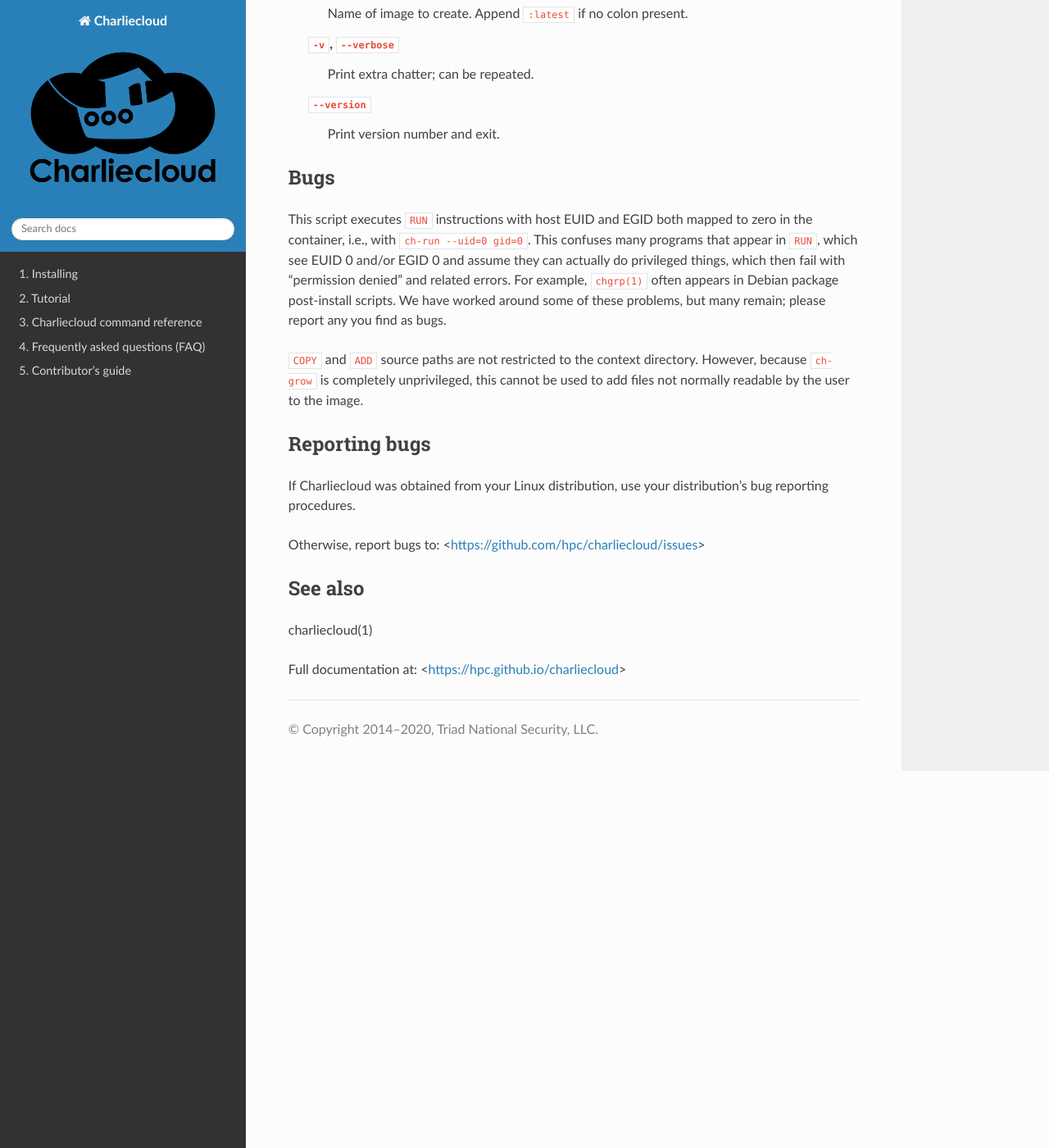
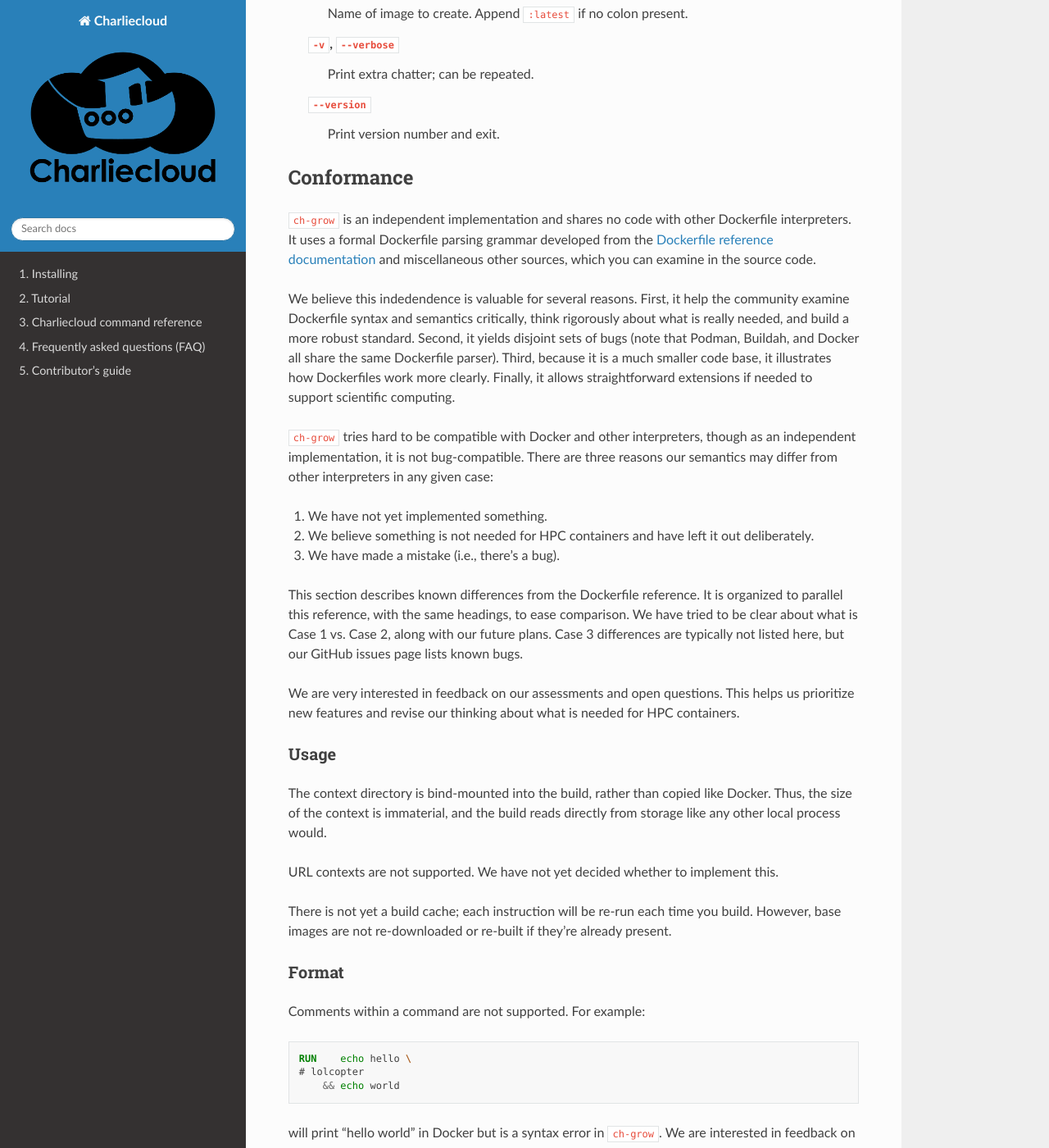
Before and after one commit to hpc/charliecloud, a Sphinx documentation site: the page built from doc/ch-grow.rst, in a window 1280 px wide and 1400 px high, scrolled down 1830 px. Shown: the whole window at 82% size. Built offline with Sphinx 7.4.7 and the Read the Docs theme 2.0.0, drawn with Linux system fonts in a browser that asks for light colours; some of the changed text lies outside the part shown.

Commit message:
snapshot

```diff
--- a/doc/ch-grow_desc.rst
+++ b/doc/ch-grow_desc.rst
@@ -84,18 +84,145 @@ Other arguments:
   :code:`--version`
     Print version number and exit.
 
-Bugs
-====
+Conformance
+===========
 
-This script executes :code:`RUN` instructions with host EUID and EGID both
-mapped to zero in the container, i.e., with :code:`ch-run --uid=0 gid=0`. This
-confuses many programs that appear in :code:`RUN`, which see EUID 0 and/or
-EGID 0 and assume they can actually do privileged things, which then fail with
-"permission denied" and related errors. For example, :code:`chgrp(1)` often
+:code:`ch-grow` is an independent implementation and shares no code with other
+Dockerfile interpreters. It uses a formal Dockerfile parsing grammar developed
+from the `Dockerfile reference documentation
+<https://docs.docker.com/engine/reference/builder/>`_ and miscellaneous other
+sources, which you can examine in the source code.
+
+We believe this indedendence is valuable for several reasons. First, it help
+the community examine Dockerfile syntax and semantics critically, think
+rigorously about what is really needed, and build a more robust standard.
+Second, it yields disjoint sets of bugs (note that Podman, Buildah, and Docker
+all share the same Dockerfile parser). Third, because it is a much smaller
+code base, it illustrates how Dockerfiles work more clearly. Finally, it
+allows straightforward extensions if needed to support scientific computing.
+
+:code:`ch-grow` tries hard to be compatible with Docker and other
+interpreters, though as an independent implementation, it is not
+bug-compatible. There are three reasons our semantics may differ from other
+interpreters in any given case:
+
+1. We have not yet implemented something.
+2. We believe something is not needed for HPC containers and have left it out
+   deliberately.
+3. We have made a mistake (i.e., there's a bug).
+
+This section describes known differences from the Dockerfile reference. It is
+organized to parallel this reference, with the same headings, to ease
+comparison. We have tried to be clear about what is Case 1 vs. Case 2, along
+with our future plans. Case 3 differences are typically not listed here, but
+our GitHub issues page lists known bugs.
+
+We are very interested in feedback on our assessments and open questions. This
+helps us prioritize new features and revise our thinking about what is needed
+for HPC containers.
+
+Usage
+-----
+
+The context directory is bind-mounted into the build, rather than copied like
+Docker. Thus, the size of the context is immaterial, and the build reads
+directly from storage like any other local process would.
+
+URL contexts are not supported. We have not yet decided whether to implement
+this.
+
+There is not yet a build cache; each instruction will be re-run each time you
+build. However, base images are not re-downloaded or re-built if they're
+already present.
+
+Format
+------
+
+Comments within a command are not supported. For example:
+
+.. code-block:: dockerfile
+
+   RUN    echo hello \
+   # lolcopter
+       && echo world
+
+will print "hello world" in Docker but is a syntax error in :code:`ch-grow`.
+We are interested in feedback on whether this is useful.
+
+Parser directives
+-----------------
+
+So far, we have not identified a need for any of the parser directives, so
+they are not supported and we are not planning support.
+
+Environment replacement
+-----------------------
+
+In all instructions except for the shell form of :code:`RUN`, substitution of
+variables set with :code:`ARG` and :code:`ENV` with :code:`$foo` and
+:code:`${foo}` syntaxes is supported, as is escaping with backslash to prevent
+substitution.
+
+The :code:`${foo:-bar}` and :code:`${foo:+bar}` modifiers are not yet
+supported. Also, we do only one cycle of substitition, so if the substituted
+text also contains variables, they will not be substituted; we have no current
+plans to change this.
+
+For the shell form of :code:`RUN`, we delegate substitution to the shell, so
+you get whatever semantics the shell uses (though see section :code:`SHELL`
+below).
+
+Substitution happens for *all* instructions, not just the ones listed in the
+reference, which we do not plan to change.
+
+Substitution of variables set in base images is not yet supported.
+
+:code:`.dockerignore` file
+--------------------------
+
+The :code:`.dockerignore` file is not yet supported.
+
+:code:`FROM`
+------------
+
+Base images both in :code:`ch-grow` builder storage as well as remote
+repositories are supported. Some image repositories we haven't tested may not
+work. Please report these bugs!
+
+If the base image requires authentication, :code:`ch-grow` will prompt for
+username and password. Saving credentials (like :code:`docker login`) is not
+yet supported.
+
+The :code:`--platform` option is not yet supported.
+
+:code:`ARG` before :code:`FROM` is not yet supported.
+
+Multi-stage build is not yet supported. The syntax :code:`AS foo` is accepted
+but ignored.
+
+:code:`RUN`
+-----------
+
+:code:`ch-grow` is fully unprivileged. It executes :code:`RUN` instructions
+with :code:`ch-run --uid=0 gid=0`, i.e., host EUID and EGID both mapped to
+zero inside the container, and only one UID (zero) and GID (zero) are
+available inside the container. Also, :code:`/etc/passwd` and
+:code:`/etc/group` are bind-mounted from temporary files outside the container
+and can't be written. (Strictly speaking, the files themselves are read-write,
+but because they are bind-mounted, the common pattern of writing a new file
+and moving it on top of the existing one fails.)
+
+This has two consequences: the shell and its children appear to be running as
+root but only some privileged system calls are available, and manipulating
+users and groups will fail. This confuses some programs, which fail with
+"permission denied" and related errors; for example, :code:`chgrp(1)` often
 appears in Debian package post-install scripts. We have worked around some of
-these problems, but many remain; please report any you find as bugs.
+these problems, but many remain. Another manual workaround is to install
+:code:`fakeroot` in the Dockerfile and prepend :code:`fakeroot` to problem
+commands.
 
-:code:`COPY` and :code:`ADD` source paths are not restricted to the context
-directory. However, because :code:`ch-grow` is completely unprivileged, this
-cannot be used to add files not normally readable by the user to the
-image.
+.. note::
+
+   Most of these issues affect *any* fully unprivileged container build, not
+   just :code:`ch-grow`. This is the bleeding edge. We are working to better
+   characterize the problems and add automatic workarounds.
```
